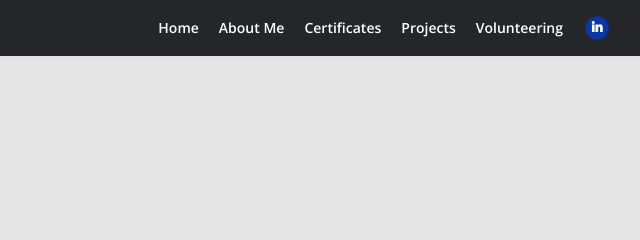
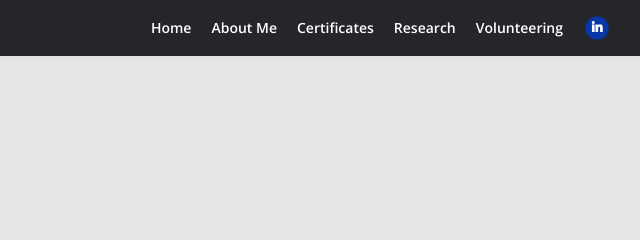
Before and after one commit to GriffUnit/my_personal_website, a plain HTML site: page index.html in a window 1280 px wide. Shown: the top 240 px of the page, 640-1280 px from the left. Drawn offline with nearby package versions, Linux system fonts and the light colour scheme.

Commit message:
index.html

```diff
--- a/index.html
+++ b/index.html
@@ -58,7 +58,7 @@
                         <a class="nav-link page-scroll" href="certificates.html">Certificates</a>
                     </li>
                     <li class="nav-item">
-                        <a class="nav-link" href="project.html">Projects</a>
+                        <a class="nav-link" href="project.html">Research</a>
                         <!--<div class="dropdown-menu" aria-labelledby="dropdown01">
                           <a class="dropdown-item page-scroll" href="project.html">Project Details</a>
                             <div class="dropdown-divider"></div>
```
